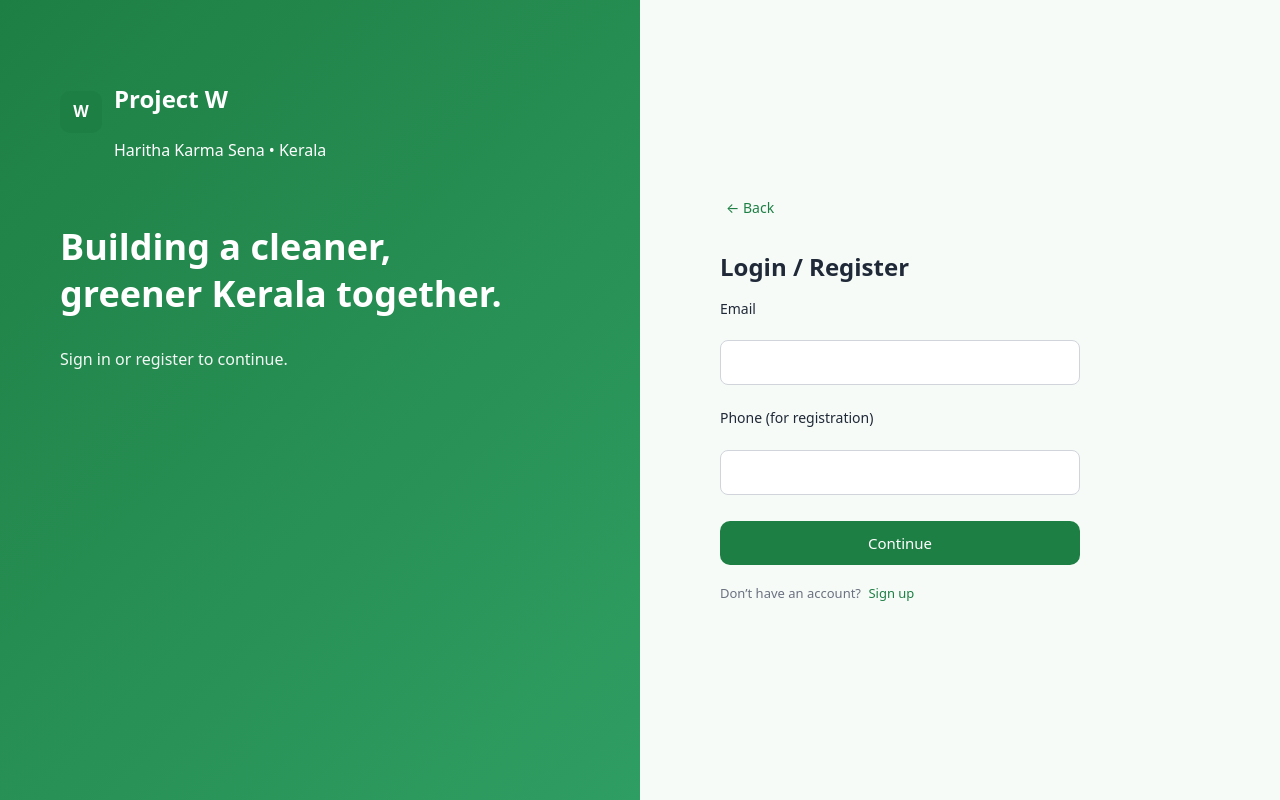
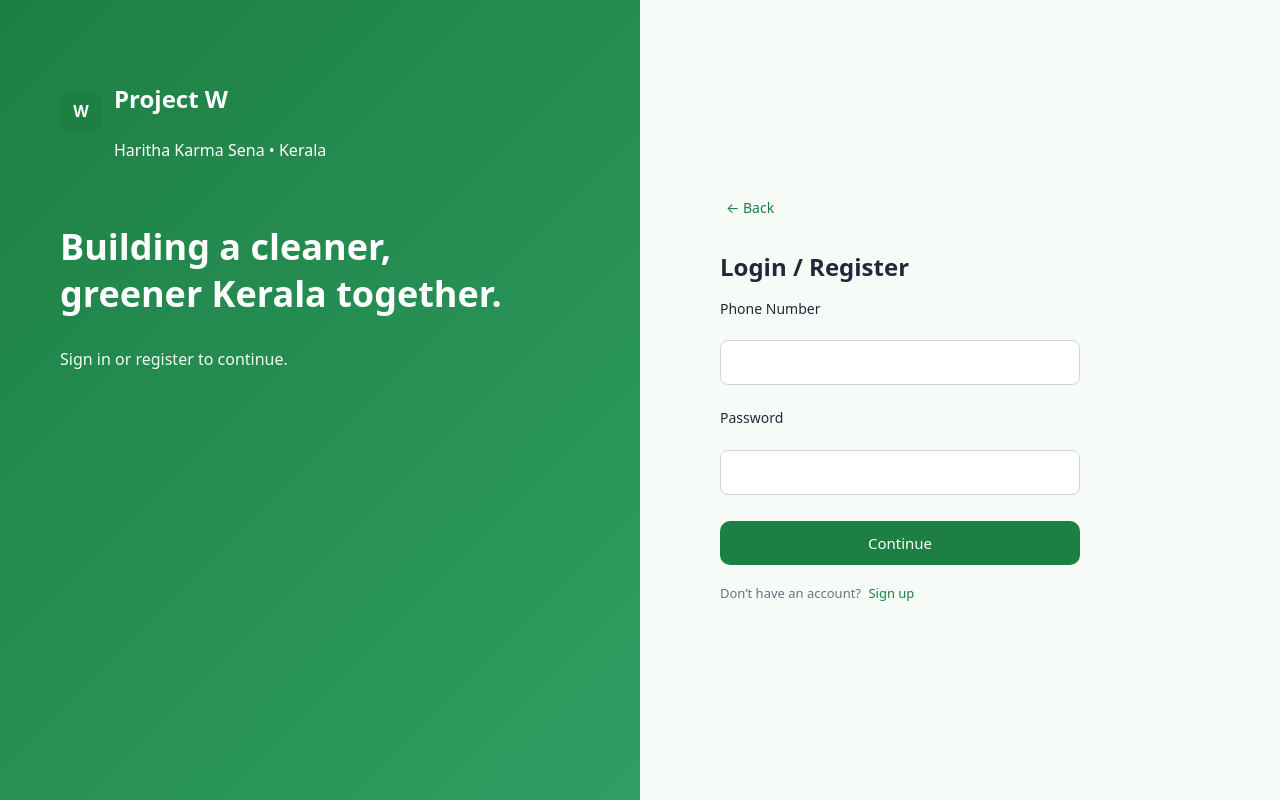
Before and after one commit to AbyJms/Project-W, a Flask app: page /auth in a window 1280 px wide. Run offline with Flask 3, Linux system fonts and the light colour scheme.

Commit message:
fixed front end

```diff
--- a/templates/auth.html
+++ b/templates/auth.html
@@ -27,11 +27,11 @@
   <h2>Login / Register</h2>
 
   <form id="authForm">
-    <label>Email</label>
-    <input type="email" id="email" required />
+    <label>Phone Number</label>
+    <input type="number" id="number" required />
 
-    <label>Phone (for registration)</label>
-    <input type="text" id="phone" />
+    <label>Password</label>
+    <input type="password" id="password" />
 
     <button class="primary-btn" type="submit">Continue</button>
   </form>
--- a/templates/signup.html
+++ b/templates/signup.html
@@ -45,8 +45,8 @@
     <label>Full Name</label>
     <input type="text" placeholder="Your full name" required />
 
-    <label>Email Address</label>
-    <input type="email" placeholder="you@example.com" required />
+    <label>Phone Number</label>
+    <input type="number" placeholder="1234567890" required />
 
     <label>Password</label>
     <input type="password" placeholder="Create a password" required />
```
Also changed, not shown: templates/collectorAuth.html (+4 -4 lines).
